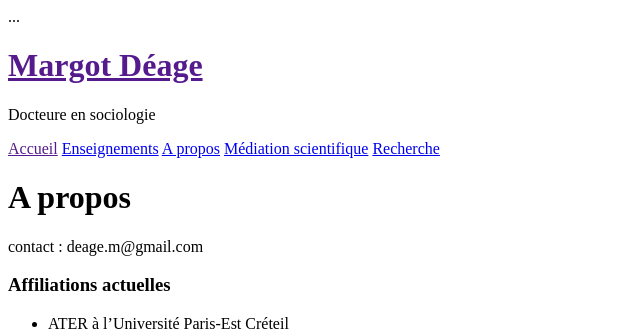
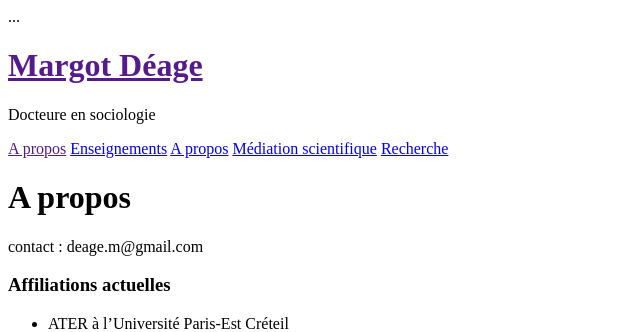
Before and after one commit to margotdeage/margotdeage.github.io, a Jekyll site: the page built from Index.md, in a window 1280 px wide. Shown: the top 332 px of the page, without its empty margins (0-640 px from the left). Built offline with Jekyll 4.4.1, drawn with Linux system fonts in a browser that asks for light colours; Markdown is read by kramdown in place of the engine named in the settings.

Commit message:
Update sidebar.html

```diff
--- a/_includes/sidebar.html
+++ b/_includes/sidebar.html
@@ -10,7 +10,7 @@
     </div>
 
     <nav class="sidebar-nav">
-      <a class="sidebar-nav-item{% if page.url == site.baseurl %} active{% endif %}" href="{{ site.baseurl }}">Accueil</a>
+      <a class="sidebar-nav-item{% if page.url == site.baseurl %} active{% endif %}" href="{{ site.baseurl }}">A propos</a>
 
       {% assign pages_list = site.pages %}
       {% for node in pages_list %}
```
